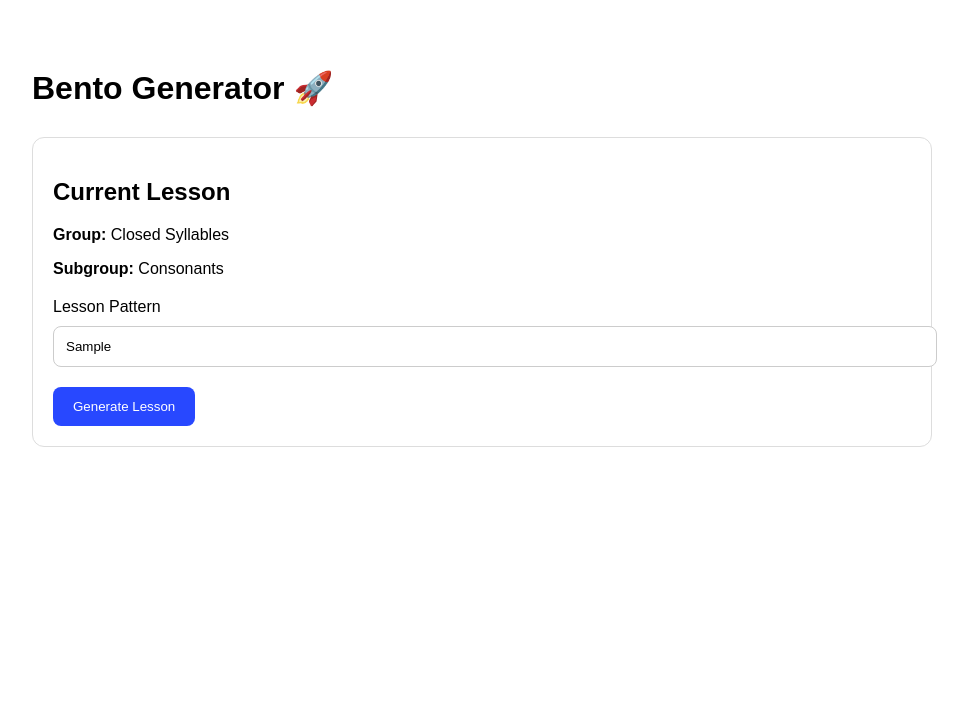
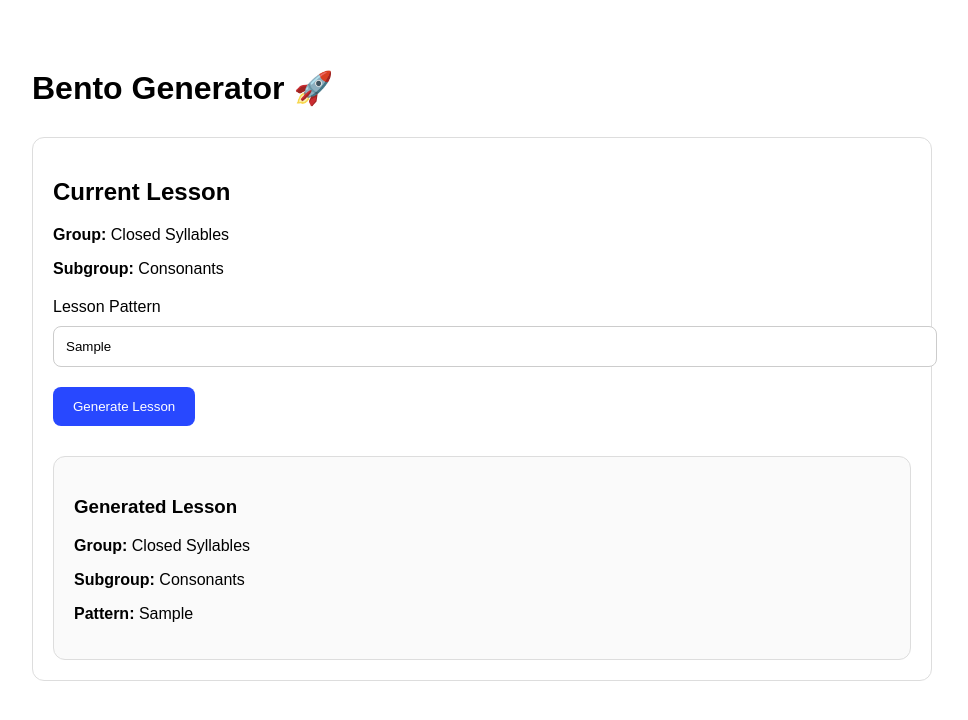
Before and after one commit to GuiBRA985/Bento-Class, a React (Vite) app in the folder generator/: page / in a window 1280 px wide. Both pictures are taken after typing "Sample" into the empty fields and a click on the button "Generate Lesson". Shown: the top 720 px of the page, without its empty margins (158-1126 px from the left). Built offline with nearby package versions, Linux system fonts and the light colour scheme.

Commit message:
Update App.jsx

```diff
--- a/generator/src/App.jsx
+++ b/generator/src/App.jsx
@@ -116,6 +116,38 @@ export default function App() {
 >
   Generate Lesson
 </button>
+  {
+  lesson && (
+    <div
+      style={{
+        marginTop: 30,
+        padding: 20,
+        border: "1px solid #ddd",
+        borderRadius: 12,
+        background: "#fafafa"
+      }}
+    >
+      <h3>
+        Generated Lesson
+      </h3>
+
+      <p>
+        <strong>Group:</strong>{" "}
+        {lesson.group}
+      </p>
+
+      <p>
+        <strong>Subgroup:</strong>{" "}
+        {lesson.sub}
+      </p>
+
+      <p>
+        <strong>Pattern:</strong>{" "}
+        {lesson.pattern}
+      </p>
+    </div>
+  )
+  }
 </div>
       </div>
   );
```
